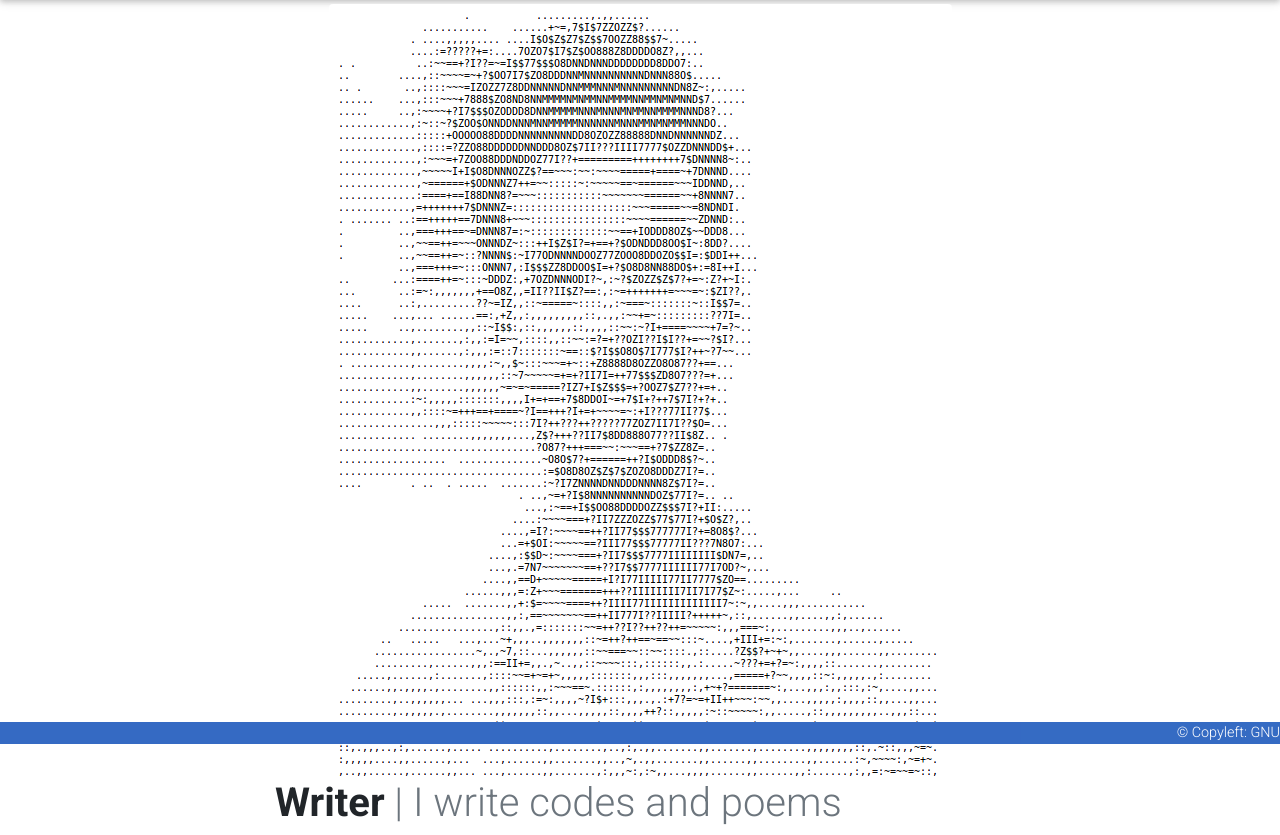
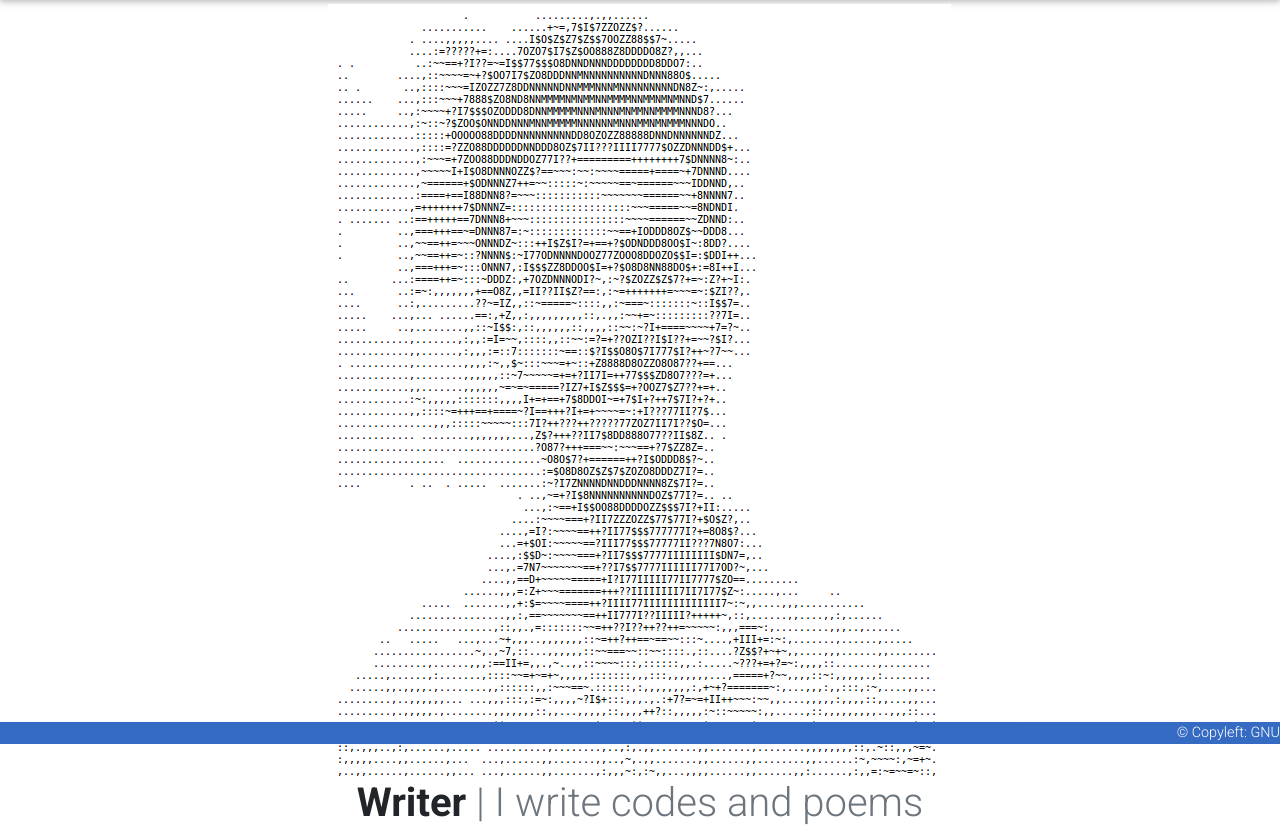
Before and after one commit to mohdomama/portfolio, a Django app: page / in a window 1280 px wide. Shown: the part 56-891 px from the top of the page. Run offline with Django 3.2, Linux system fonts and the light colour scheme; some libraries are stand-ins or nearby versions.

Commit message:
feat: correct grid layout implementation

```diff
--- a/src/templates/base.html
+++ b/src/templates/base.html
@@ -61,17 +61,18 @@
     </nav>
     <!--/.Navbar -->
 
-    <div class="container">
-        <div class="row">
-            <div class="col-sm">
+    <div class="container-fluid">
+        <!--The grid details are redundant -->
+        <div class="row  row-cols-1 row-cols-xs-1 row-cols-sm-1 row-cols-md-1 row-cols-lg-3">
+            <div class="col col-lg-2">
                 {% block leftcol %}
                 {% endblock %}
             </div>
-            <div class="col-8">
+            <div class="col col-lg-8">
                 {% block body %}
                 {% endblock %}
             </div>
-            <div class="col-sm">
+            <div class="col col-lg-2">
                 {% block rightcol %}
                 {% endblock %}
             </div>
--- a/src/templates/home.html
+++ b/src/templates/home.html
@@ -3,13 +3,14 @@
 
 {% block body %}
 <div class="text-center">
-    <img src="{% static 'img/meAscii.png' %}" class="rounded" alt="Subliminal Message Campaign">
+    <img src="{% static 'img/meAscii.png' %}" class="img-fluid" alt="Subliminal Message Campaign">
+    <h1>
+        <span class="font-weight-bold">Writer</span>
+        <span class="text-muted ">| I write codes and poems </span>
+    </h1>
 
 </div>
-<h1>
-    <span class="font-weight-bold">Writer</span>
-    <span class="text-muted ">| I write codes and poems </span>
-</h1>
+
 
 
 
```
